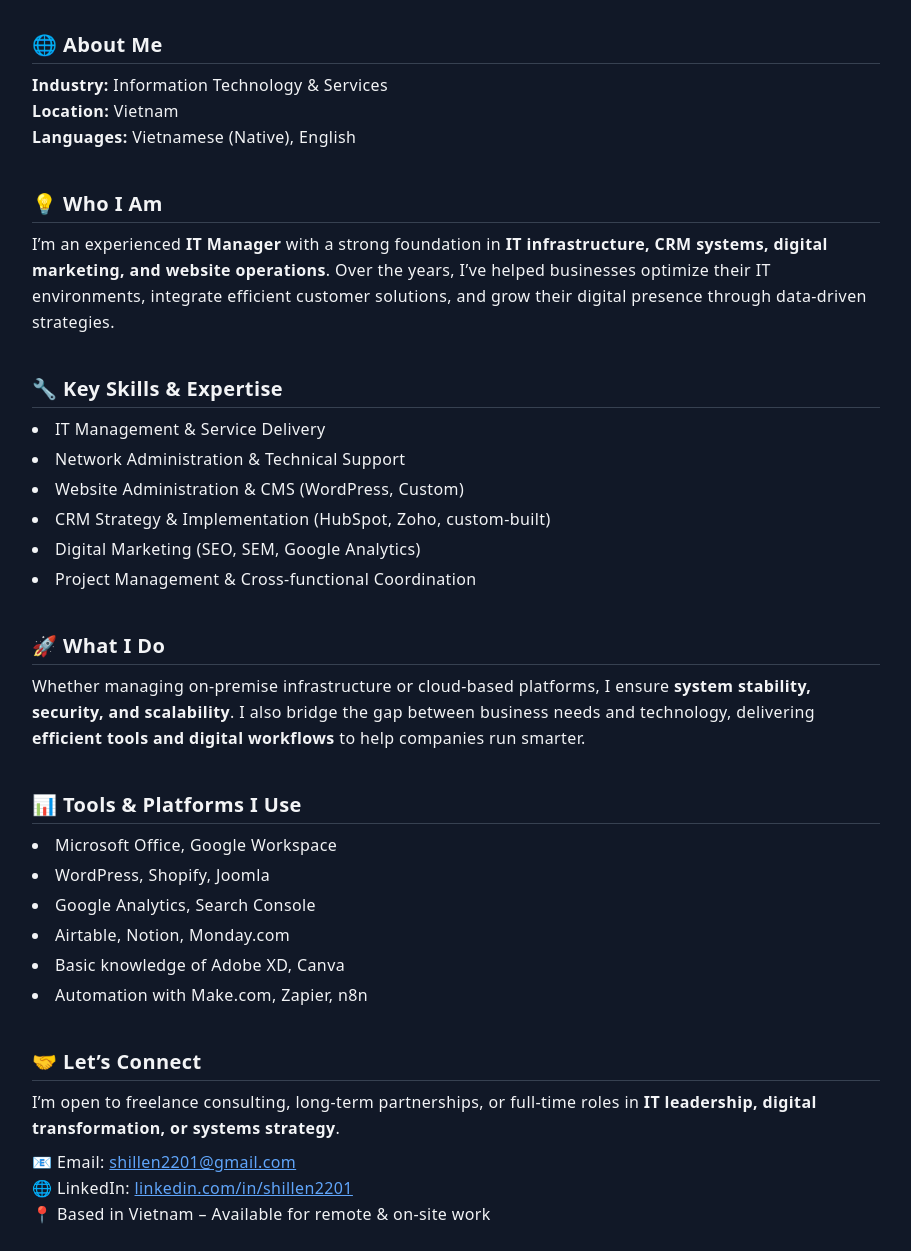
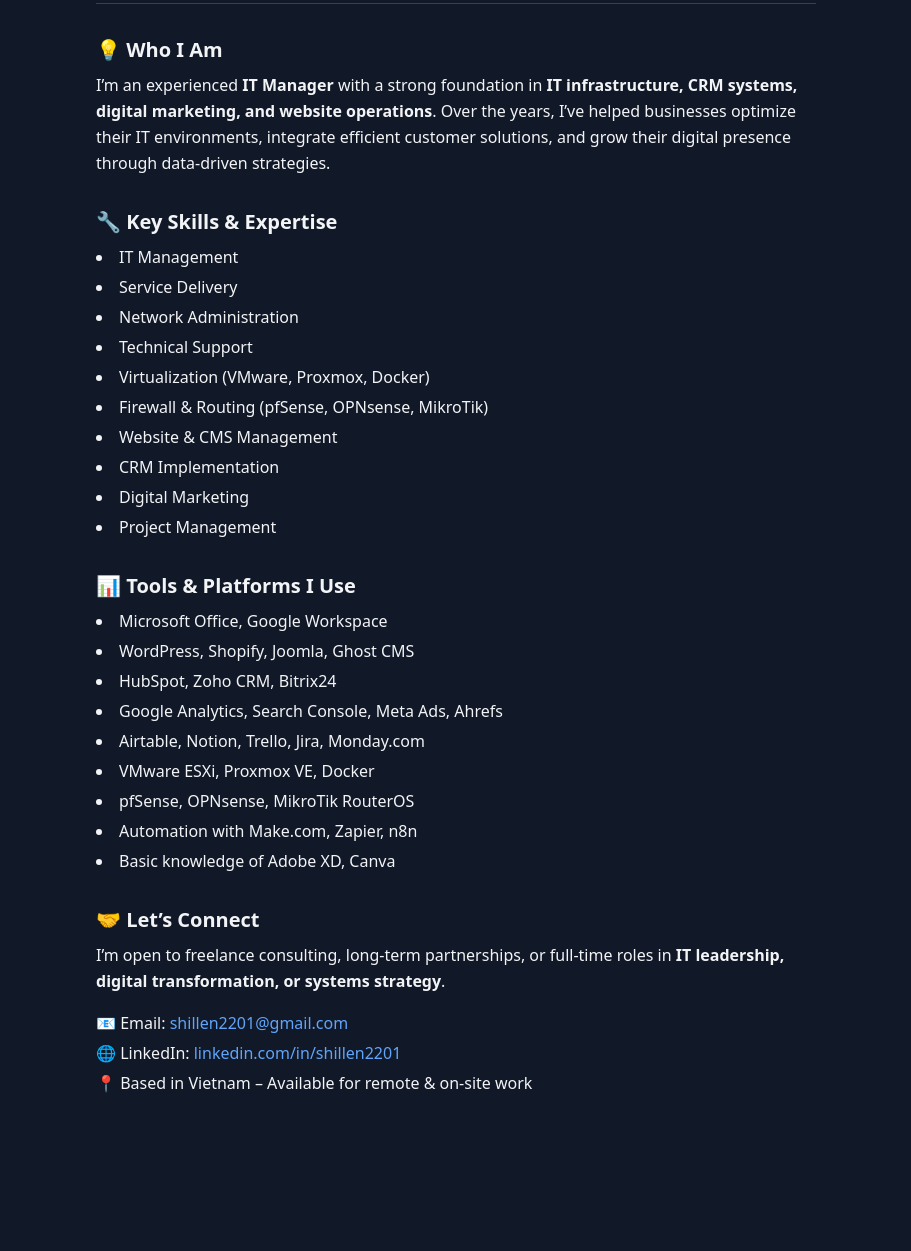
Before and after one commit to shillen2201/officialtad.github.io, a plain HTML site: page index.html in a window 1280 px wide. Shown: the part 305-1556 px from the top of the page, without its empty margins (184-1095 px from the left). After the commit the page ends 1449 px from the top, so only its background shows below. Drawn offline with nearby package versions, Linux system fonts and the light colour scheme.

Commit message:
Update index.html

```diff
--- a/index.html
+++ b/index.html
@@ -1,85 +1,69 @@
 <!DOCTYPE html>
-<html lang="en" class="dark">
+<html lang="en">
 <head>
   <meta charset="UTF-8" />
   <meta name="viewport" content="width=device-width, initial-scale=1.0"/>
-  <title>Đạt Trần – IT Manager</title>
+  <title>Đạt Trần | IT Manager</title>
   <script src="https://cdn.tailwindcss.com"></script>
 </head>
-<body class="bg-gray-900 text-gray-100 font-sans leading-relaxed tracking-wide">
-
-  <div class="max-w-4xl mx-auto p-6">
-    <!-- Profile Image -->
-    <div class="flex flex-col items-center mb-10">
-      <img src="f39543ae-51a3-42ac-9bec-219b9515f26d.png" alt="Đạt Trần" class="w-48 h-48 object-cover rounded-full shadow-lg border-4 border-gray-700 mb-4">
+<body class="bg-gray-900 text-gray-100 font-sans leading-relaxed">
+  <div class="max-w-3xl mx-auto px-6 py-12">
+    <div class="flex flex-col items-center text-center">
+      <img src="your-image.png" alt="Dat Tran" class="w-32 h-32 rounded-full mb-4 border-4 border-gray-700" />
       <h1 class="text-3xl font-bold">Đạt Trần</h1>
       <p class="text-lg text-gray-400">IT Manager | Digital Solutions Architect</p>
+      <p class="text-sm text-gray-500">Vietnam · Vietnamese / English</p>
     </div>
 
-    <!-- About -->
-    <section class="mb-10">
-      <h2 class="text-xl font-semibold mb-2 border-b border-gray-700 pb-1">🌐 About Me</h2>
-      <p><strong>Industry:</strong> Information Technology & Services</p>
-      <p><strong>Location:</strong> Vietnam</p>
-      <p><strong>Languages:</strong> Vietnamese (Native), English</p>
-    </section>
+    <hr class="my-8 border-gray-700" />
 
-    <!-- Who I Am -->
-    <section class="mb-10">
-      <h2 class="text-xl font-semibold mb-2 border-b border-gray-700 pb-1">💡 Who I Am</h2>
+    <section>
+      <h2 class="text-xl font-semibold mb-2">💡 Who I Am</h2>
       <p>
-        I’m an experienced <strong>IT Manager</strong> with a strong foundation in <strong>IT infrastructure, CRM systems, digital marketing, and website operations</strong>.
-        Over the years, I’ve helped businesses optimize their IT environments, integrate efficient customer solutions, and grow their digital presence through data-driven strategies.
+        I’m an experienced <strong>IT Manager</strong> with a strong foundation in <strong>IT infrastructure, CRM systems, digital marketing, and website operations</strong>. Over the years, I’ve helped businesses optimize their IT environments, integrate efficient customer solutions, and grow their digital presence through data-driven strategies.
       </p>
     </section>
 
-    <!-- Skills -->
-    <section class="mb-10">
-      <h2 class="text-xl font-semibold mb-2 border-b border-gray-700 pb-1">🔧 Key Skills & Expertise</h2>
+    <section class="mt-8">
+      <h2 class="text-xl font-semibold mb-2">🔧 Key Skills & Expertise</h2>
       <ul class="list-disc list-inside space-y-1">
-        <li>IT Management & Service Delivery</li>
-        <li>Network Administration & Technical Support</li>
-        <li>Website Administration & CMS (WordPress, Custom)</li>
-        <li>CRM Strategy & Implementation (HubSpot, Zoho, custom-built)</li>
-        <li>Digital Marketing (SEO, SEM, Google Analytics)</li>
-        <li>Project Management & Cross-functional Coordination</li>
+        <li>IT Management</li>
+        <li>Service Delivery</li>
+        <li>Network Administration</li>
+        <li>Technical Support</li>
+        <li>Virtualization (VMware, Proxmox, Docker)</li>
+        <li>Firewall & Routing (pfSense, OPNsense, MikroTik)</li>
+        <li>Website & CMS Management</li>
+        <li>CRM Implementation</li>
+        <li>Digital Marketing</li>
+        <li>Project Management</li>
       </ul>
     </section>
 
-    <!-- What I Do -->
-    <section class="mb-10">
-      <h2 class="text-xl font-semibold mb-2 border-b border-gray-700 pb-1">🚀 What I Do</h2>
-      <p>
-        Whether managing on-premise infrastructure or cloud-based platforms, I ensure <strong>system stability, security, and scalability</strong>.
-        I also bridge the gap between business needs and technology, delivering <strong>efficient tools and digital workflows</strong> to help companies run smarter.
-      </p>
-    </section>
-
-    <!-- Tools -->
-    <section class="mb-10">
-      <h2 class="text-xl font-semibold mb-2 border-b border-gray-700 pb-1">📊 Tools & Platforms I Use</h2>
+    <section class="mt-8">
+      <h2 class="text-xl font-semibold mb-2">📊 Tools & Platforms I Use</h2>
       <ul class="list-disc list-inside space-y-1">
         <li>Microsoft Office, Google Workspace</li>
-        <li>WordPress, Shopify, Joomla</li>
-        <li>Google Analytics, Search Console</li>
-        <li>Airtable, Notion, Monday.com</li>
+        <li>WordPress, Shopify, Joomla, Ghost CMS</li>
+        <li>HubSpot, Zoho CRM, Bitrix24</li>
+        <li>Google Analytics, Search Console, Meta Ads, Ahrefs</li>
+        <li>Airtable, Notion, Trello, Jira, Monday.com</li>
+        <li>VMware ESXi, Proxmox VE, Docker</li>
+        <li>pfSense, OPNsense, MikroTik RouterOS</li>
+        <li>Automation with Make.com, Zapier, n8n</li>
         <li>Basic knowledge of Adobe XD, Canva</li>
-        <li>Automation with Make.com, Zapier, n8n</li>
       </ul>
     </section>
 
-    <!-- Contact -->
-    <section>
-      <h2 class="text-xl font-semibold mb-2 border-b border-gray-700 pb-1">🤝 Let’s Connect</h2>
+    <section class="mt-8">
+      <h2 class="text-xl font-semibold mb-2">🤝 Let’s Connect</h2>
       <p>I’m open to freelance consulting, long-term partnerships, or full-time roles in <strong>IT leadership, digital transformation, or systems strategy</strong>.</p>
-      <p class="mt-2">
-        📧 Email: <a href="mailto:shillen2201@gmail.com" class="text-blue-400 underline">shillen2201@gmail.com</a><br/>
-        🌐 LinkedIn: <a href="https://www.linkedin.com/in/shillen2201" class="text-blue-400 underline">linkedin.com/in/shillen2201</a><br/>
-        📍 Based in Vietnam – Available for remote & on-site work
-      </p>
+      <ul class="mt-4 space-y-1">
+        <li>📧 Email: <a href="mailto:shillen2201@gmail.com" class="text-blue-400 hover:underline">shillen2201@gmail.com</a></li>
+        <li>🌐 LinkedIn: <a href="https://www.linkedin.com/in/shillen2201/" class="text-blue-400 hover:underline">linkedin.com/in/shillen2201</a></li>
+        <li>📍 Based in Vietnam – Available for remote & on-site work</li>
+      </ul>
     </section>
-
   </div>
-
 </body>
 </html>
```
